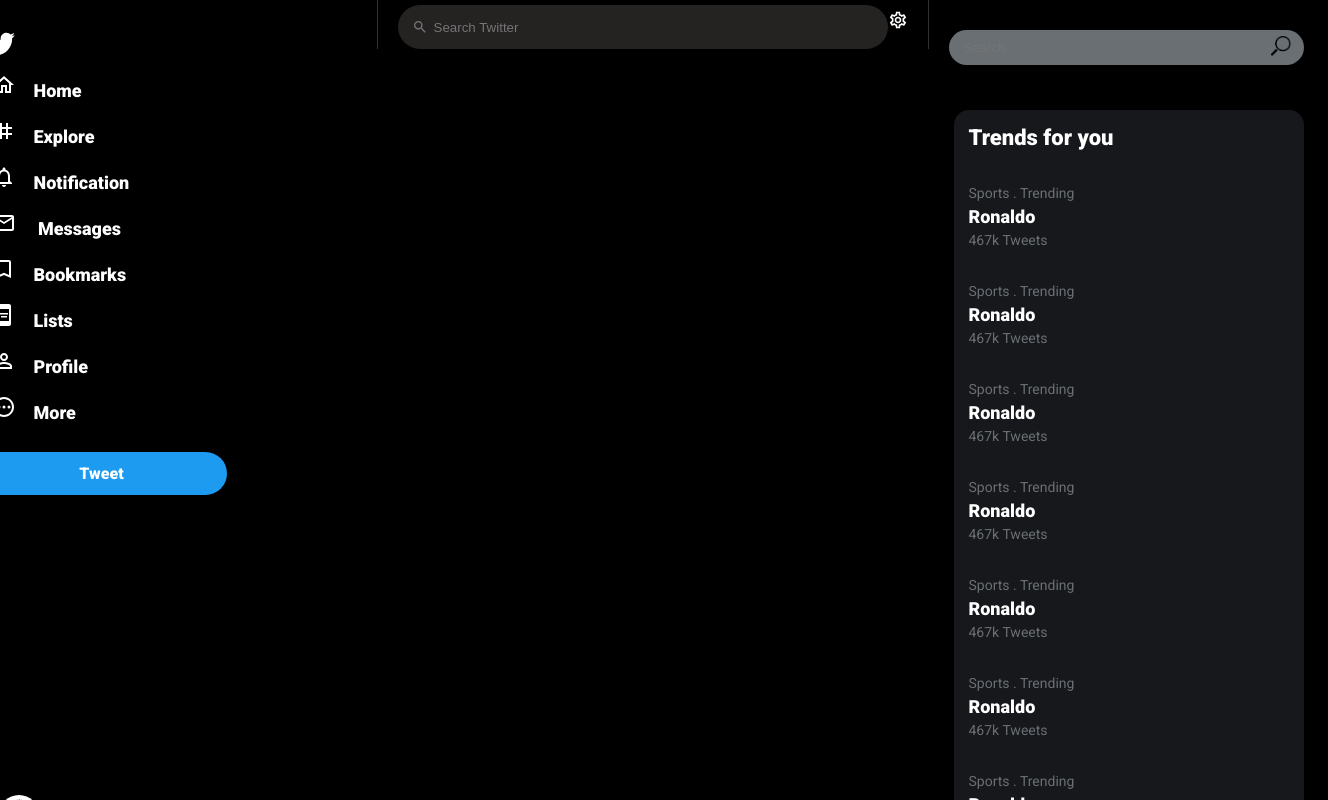
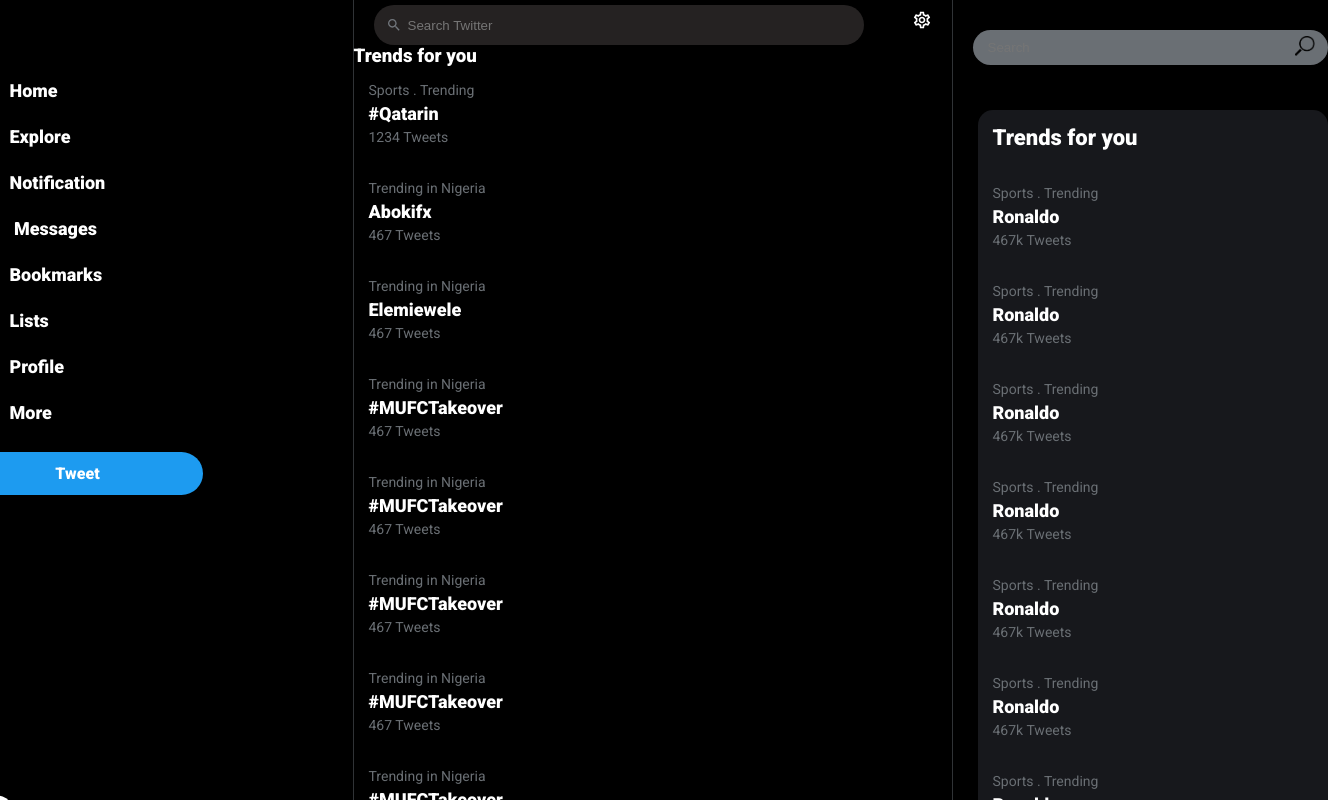
Before and after one commit to kingbee1/twitter-clone, a React (Create React App) app: page /explore in a window 1280 px wide. Shown: the top 800 px of the page, 1328 px wide, since content can reach past the window. Built offline with nearby package versions, Linux system fonts and the light colour scheme.

Commit message:
explore column

```diff
--- a/src/components/rightbar/Rightbar.js
+++ b/src/components/rightbar/Rightbar.js
@@ -8,10 +8,6 @@
   return (
    <div className="right-container">
     <div className="right-container-box">
-      {/* <div className='search'>
-          <FontAwesomeIcon className='magnify' icon={faMagnifyingGlass} />
-          <input type="search" name="" id="" placeholder='Search Twitter' />
-      </div> */}
 
       <div class="search-container">
         <form action="/" method="GET" class="form">
--- a/src/pages/Explore.js
+++ b/src/pages/Explore.js
@@ -9,7 +9,7 @@
     <Main>
       <div className='middle-container explore'>
 
-        <div className="explore-container">
+        <div className="explore-search-container">
           <div class="explore-search">
             <div className="explore-search__input-container">
                 <SearchOutlined fontSize='big' />
@@ -20,6 +20,64 @@
 
         </div>
 
+        <div className="explore-base">
+          <h3>Trends for you</h3>
+        </div>
+
+        <div className='trend-tile'>
+          <h6>Sports . Trending</h6>
+          <h4>#Qatarin</h4>
+          <h6>1234 Tweets</h6>
+        </div>
+
+        <div className='trend-tile'>
+          <h6>Trending in Nigeria</h6>
+          <h4>Abokifx</h4>
+          <h6>467 Tweets</h6>
+        </div>
+
+        <div className='trend-tile'>
+          <h6>Trending in Nigeria</h6>
+          <h4>Elemiewele</h4>
+          <h6>467 Tweets</h6>
+        </div>
+
+        <div className='trend-tile'>
+          <h6>Trending in Nigeria</h6>
+          <h4>#MUFCTakeover</h4>
+          <h6>467 Tweets</h6>
+        </div>
+
+        <div className='trend-tile'>
+          <h6>Trending in Nigeria</h6>
+          <h4>#MUFCTakeover</h4>
+          <h6>467 Tweets</h6>
+        </div>
+
+        <div className='trend-tile'>
+          <h6>Trending in Nigeria</h6>
+          <h4>#MUFCTakeover</h4>
+          <h6>467 Tweets</h6>
+        </div>
+
+        <div className='trend-tile'>
+          <h6>Trending in Nigeria</h6>
+          <h4>#MUFCTakeover</h4>
+          <h6>467 Tweets</h6>
+        </div>
+
+        <div className='trend-tile'>
+          <h6>Trending in Nigeria</h6>
+          <h4>#MUFCTakeover</h4>
+          <h6>467 Tweets</h6>
+        </div>
+
+        <div className='trend-tile'>
+          <h6>Trending in Nigeria</h6>
+          <h4>#MUFCTakeover</h4>
+          <h6>467 Tweets</h6>
+        </div>
+
 
       </div>
     </Main>
--- a/src/pages/page styles/explore.css
+++ b/src/pages/page styles/explore.css
@@ -2,8 +2,9 @@
     padding: ;
 }
 
-.explore-container {
+.explore-search-container {
     display: flex;
+    gap: 3rem;
     margin-top: 5px;
     padding: 0 20px;
 }
@@ -25,7 +26,7 @@
     display: inline-flex;
     box-sizing: border-box;
     width: 490px;
-    padding: 14px;
+    padding: 12px;
     background: #252222;
     color: #71767C;
   }
@@ -47,3 +48,7 @@
     padding-left: auto;
   }
 /* see */
+
+.explore-base h3 {
+    font-size: 900;
+}
```
